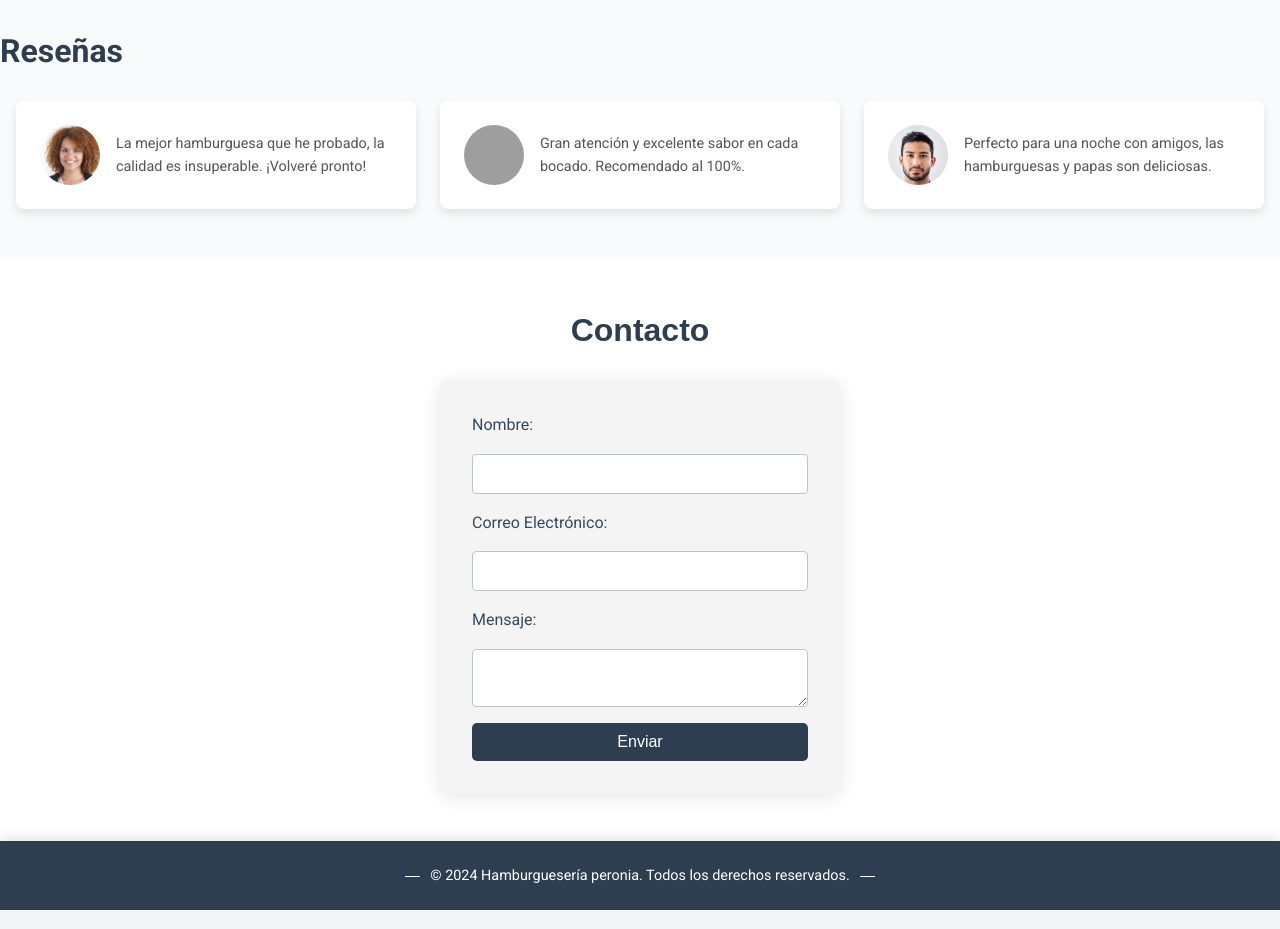
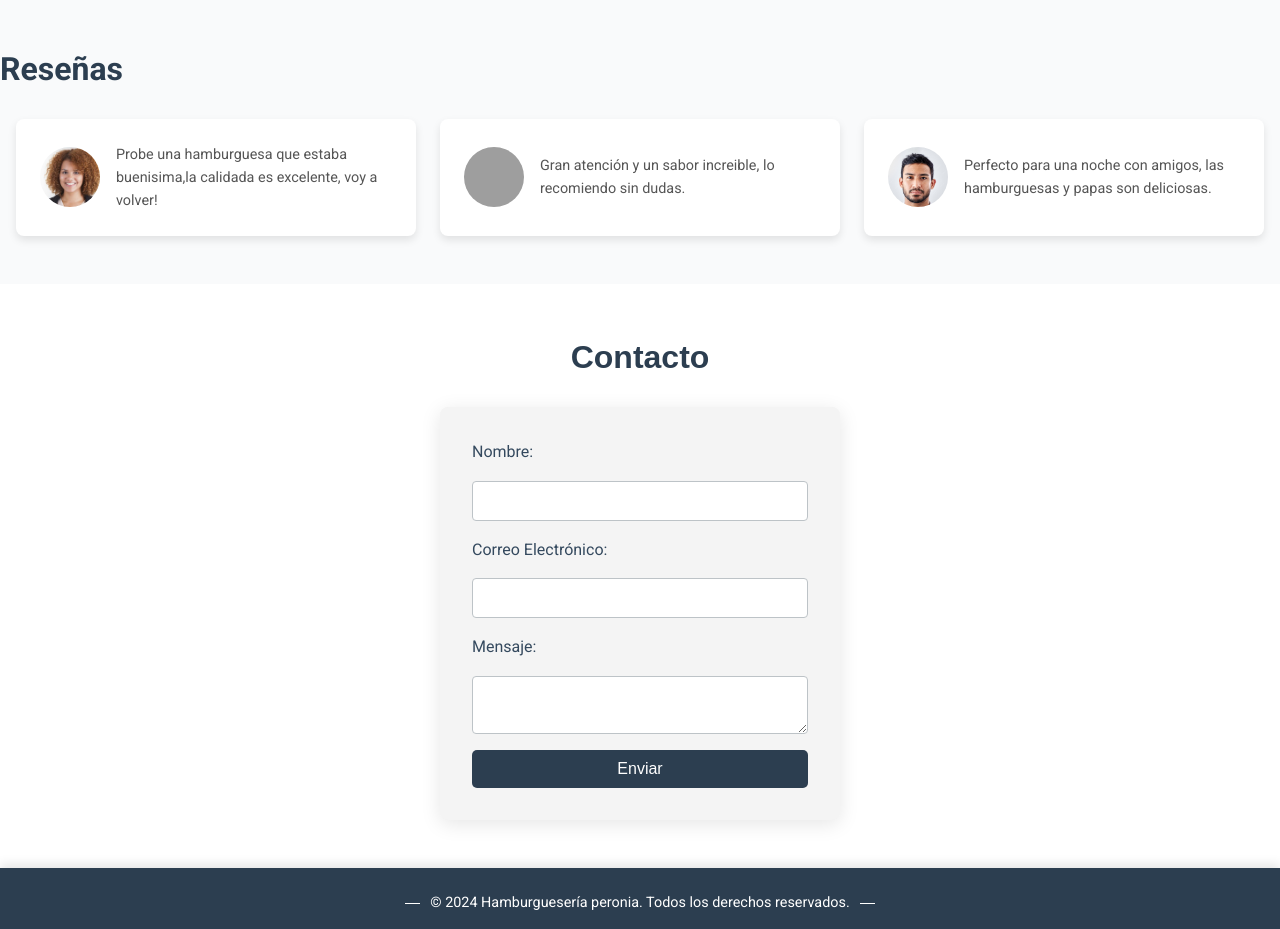
Before and after one commit to blockztge/front-end, a plain HTML site: page index.html in a window 1280 px wide. Shown: the part 840-1769 px from the top of the page. Drawn offline with Linux system fonts and the light colour scheme; grey boxes are pictures that could not be loaded.

Commit message:
Update index.html

```diff
--- a/index.html
+++ b/index.html
@@ -1,4 +1,4 @@
-<!DOCTYPE html>
+hamburguesa que estaba buenisima<!DOCTYPE html>
 <html lang="es">
 <head>
     <meta charset="UTF-8">
@@ -61,11 +61,11 @@
             <div class="reseñas-container">
                 <div class="reseña">
                     <img src="carla.jpeg" alt="carla">
-                    <p>La mejor hamburguesa que he probado, la calidad es insuperable. ¡Volveré pronto!</p>
+                    <p>Probe una hamburguesa que estaba buenisima,la calidada es excelente, voy a volver!</p>
                 </div>
                 <div class="reseña">
                     <img src="victoria.jpg" alt="victoria">
-                    <p>Gran atención y excelente sabor en cada bocado. Recomendado al 100%.</p>
+                    <p>Gran atención y un sabor increible, lo recomiendo sin dudas.</p>
                 </div>
                 <div class="reseña">
                     <img src="pedro.jpg" alt="pedro">
```
